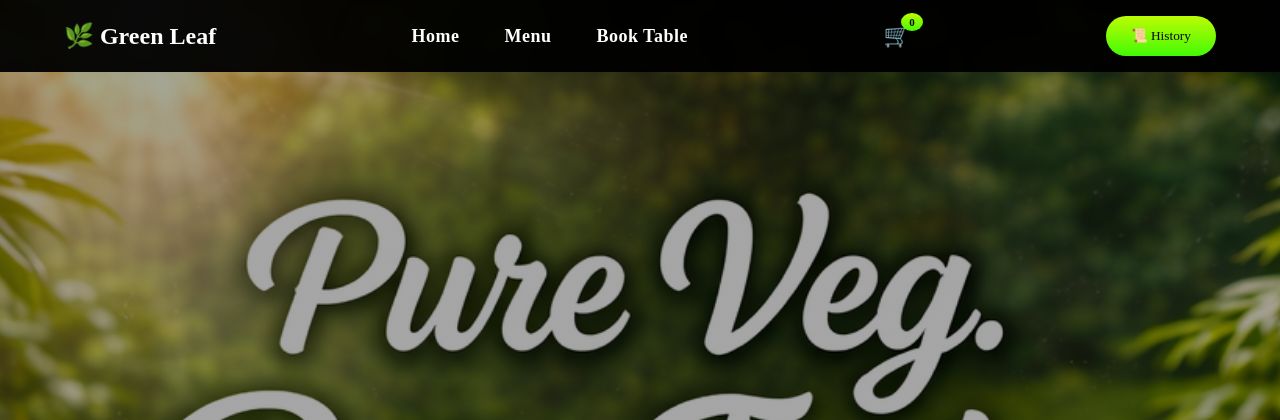
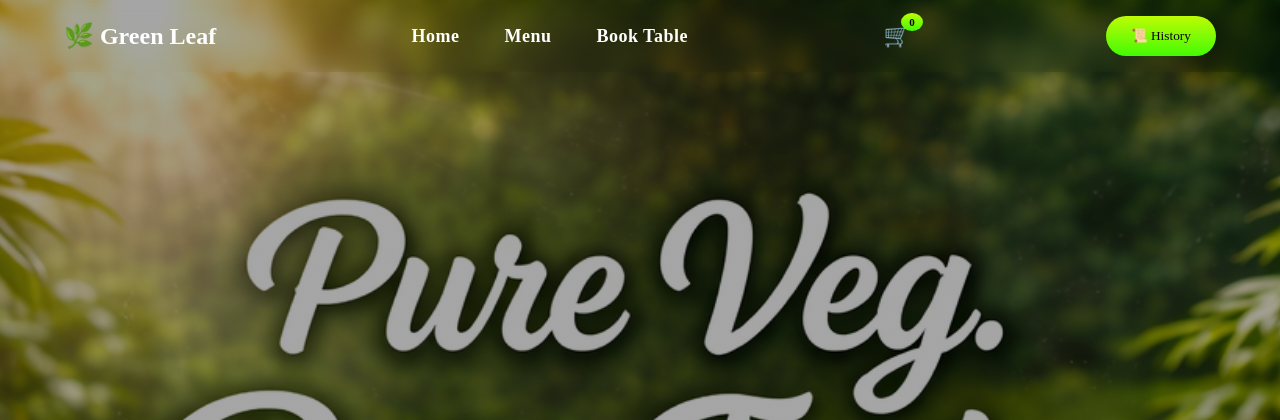
Before and after one commit to HomnadhHaigreevaKumarPuppala-5607/GREENLEAF-RESTAURANT, a Flask app: page / in a window 1280 px wide. Shown: the top 420 px of the page. Run offline with Flask 3, Linux system fonts and the light colour scheme.

Commit message:
Update index.html

```diff
--- a/templates/index.html
+++ b/templates/index.html
@@ -30,7 +30,7 @@ nav{
     justify-content:space-between;
     align-items:center;
     padding:16px 5%;
-    background:rgba(0,0,0,0.95);
+    background:transparent;
     position:fixed;
     width:100%;
     top:0;
```
